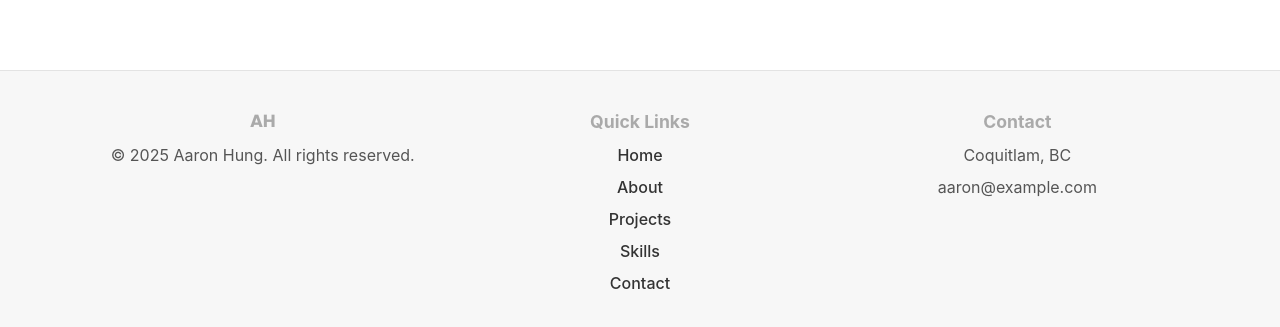
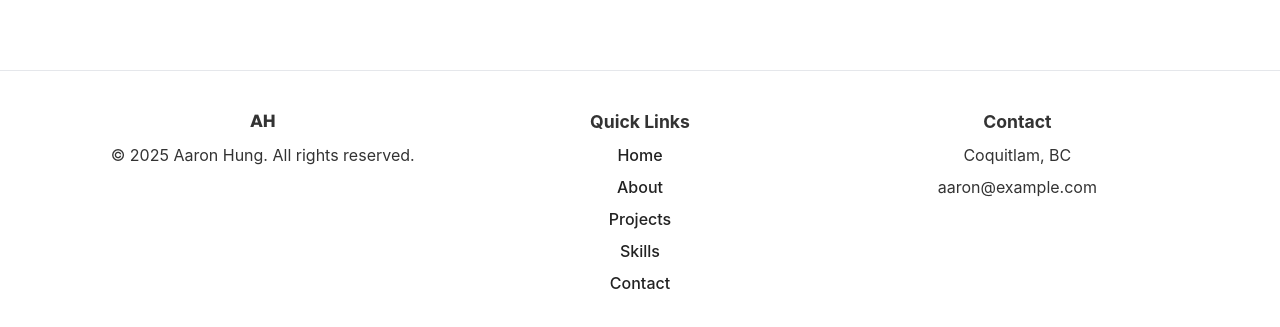
Before and after one commit to ahung1709/portfolio-ah01-vite, a React (Vite) app: page / in a window 1280 px wide. Shown: the part 4919-5246 px from the top of the page. Built offline with nearby package versions, Linux system fonts and the light colour scheme.

Commit message:
udpate styles for footer for dark mode

```diff
--- a/src/components/Footer/Footer.css
+++ b/src/components/Footer/Footer.css
@@ -1,8 +1,8 @@
 .footer {
-  background-color: #f7f7f7;
+  background-color: var(--card-bg);
   padding: 2.5rem 1.5rem;
   margin-top: 3rem;
-  border-top: 1px solid #e3e3e3;
+  border-top: 1px solid var(--border);
 }
 
 .footer-container {
@@ -21,7 +21,7 @@
 }
 
 .footer-title {
-  color: #aaa;
+  color: var(--text-secondary);
   font-size: 1.1rem;
   font-weight: bold;
   font-family: 'Poppins', sans-serif;
@@ -30,14 +30,14 @@
 }
 
 .footer-heading {
-  color: #aaa;
+  color: var(--text-secondary);
   font-size: 1.1rem;
   font-weight: bold;
   margin-bottom: 0.7rem;
 }
 
 .footer-text {
-  color: #555;
+  color: var(--text-secondary);
   margin-bottom: 0.4rem;
 }
 
@@ -52,12 +52,12 @@
 
 .footer-section a {
   text-decoration: none;
-  color: #333;
+  color: var(--text);
   transition: color 0.25s ease;
 }
 
 .footer-section a:hover {
-  color: #0077ff;
+  color: var(--accent);
 }
 
 @media (max-width: 760px) {
```
